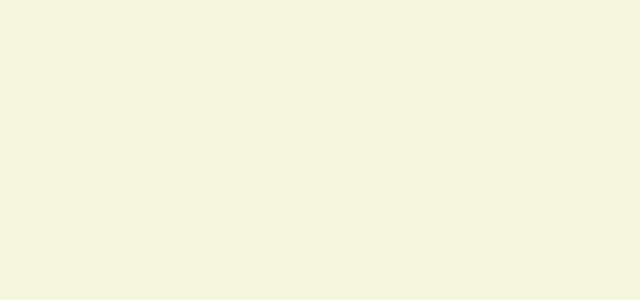
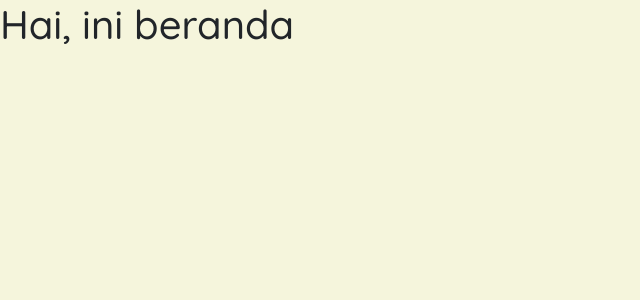
Before and after one commit to rakhacimano/gatelab-mobile, a Nuxt app: page /beranda in a window 1280 px wide. Before the commit this address had no page. Shown: the top 300 px of the page, without its empty margins (0-640 px from the left). Built offline with nearby package versions, Linux system fonts and the light colour scheme.

Commit message:
file baru beranda dan script

```diff
--- /dev/null
+++ b/pages/beranda.vue
@@ -0,0 +1,7 @@
+<template>
+  <h1>Hai, ini beranda</h1>
+</template>
+
+<script>
+  export default {}
+</script>
```
Also changed, not shown: middleware/script.js (added).
